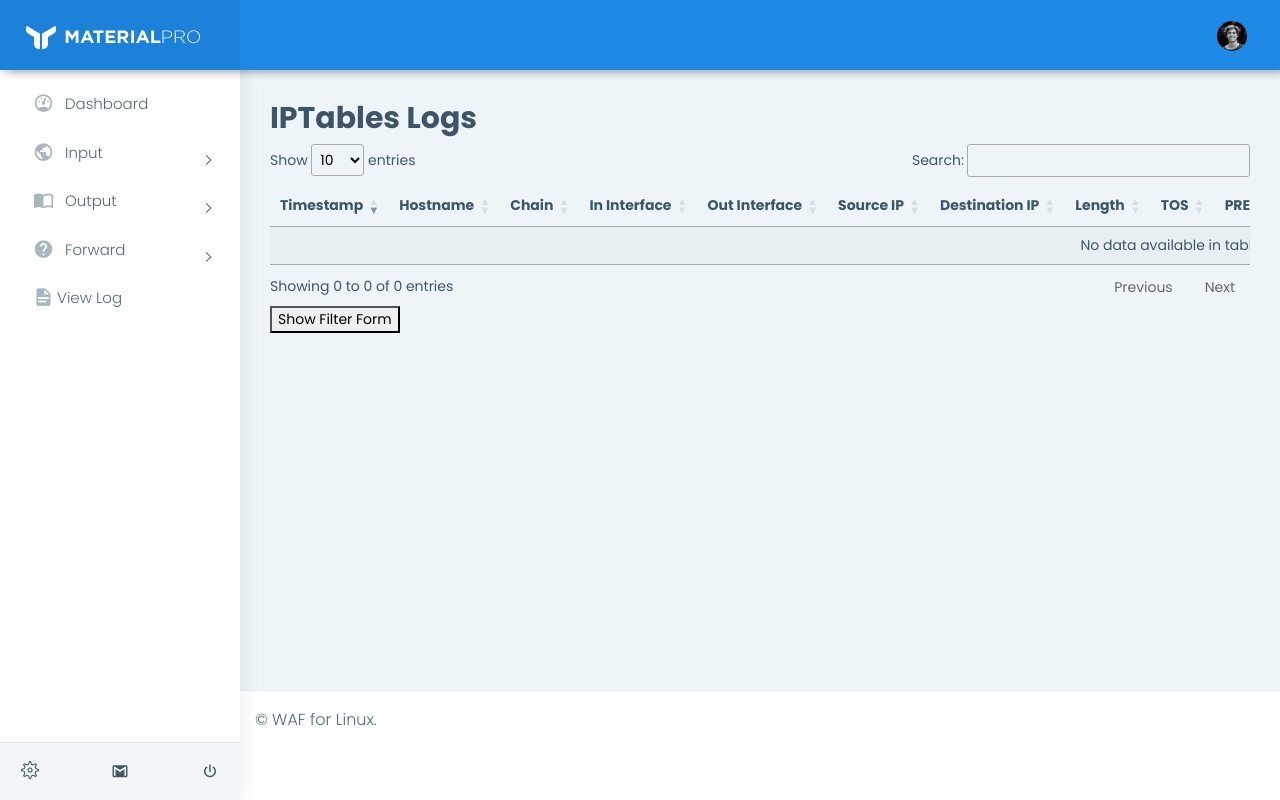
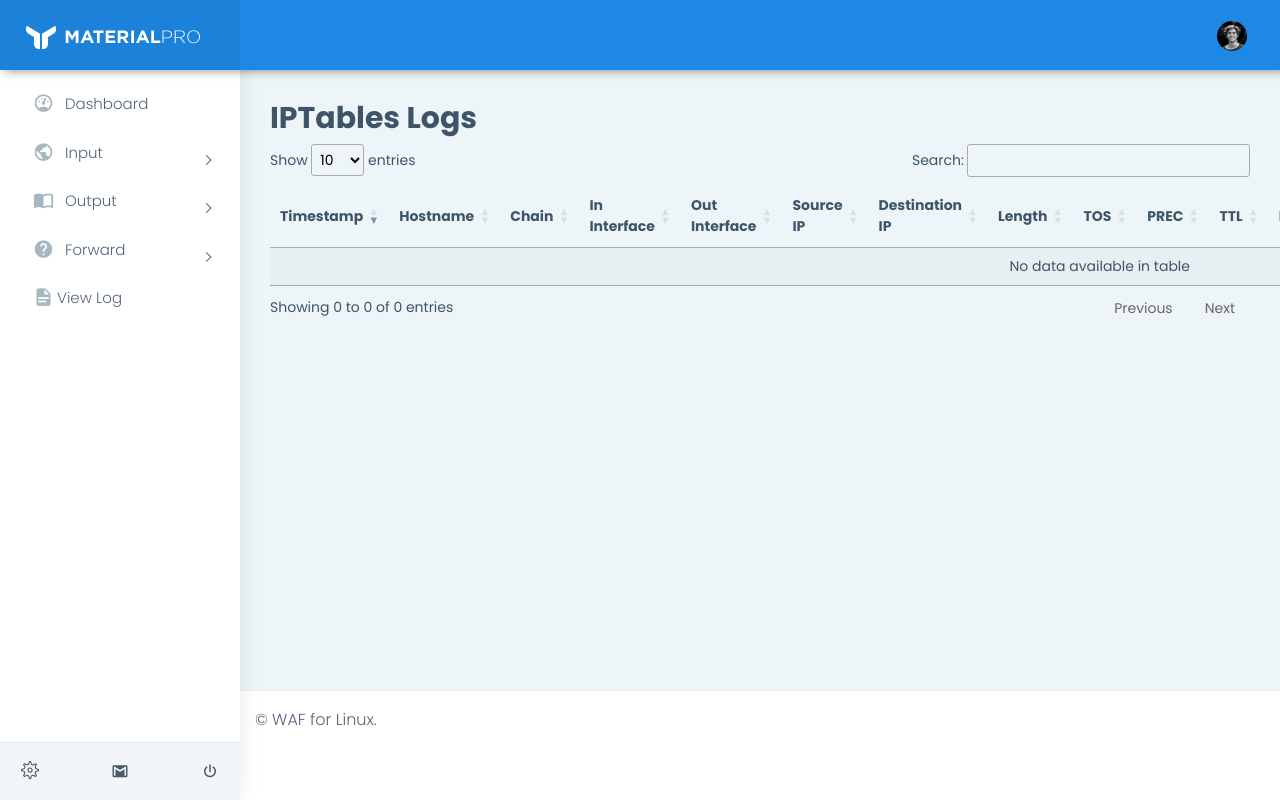
Before and after one commit to anhnh2003/WAFLinux, a Flask app: template apps/templates/home/view_log.html in a window 1280 px wide. Run offline with Flask 2, Linux system fonts and the light colour scheme; the template is opened without the code that fills it, so the values that code supplies are empty; some libraries are stand-ins or nearby versions.

Commit message:
revert change

```diff
--- a/apps/templates/home/view_log.html
+++ b/apps/templates/home/view_log.html
@@ -4,25 +4,13 @@
 
 {% block stylesheets %}
 <link href="https://cdn.datatables.net/1.10.21/css/jquery.dataTables.min.css" rel="stylesheet">
-<style>
-    .dataTables_wrapper {
-        overflow-x: auto;
-    }
-    .filter-form {
-        display: none;
-        margin-top: 20px;
-    }
-    .filter-form input {
-        margin-bottom: 10px;
-    }
-</style>
 {% endblock stylesheets %}
 
 {% block content %}
 <div class="container-fluid">
     <h2>IPTables Logs</h2>
     <div class="table-wrapper">
-        <table id="logTable" class="display nowrap" style="width:100%">
+        <table id="logTable" class="display">
             <thead>
                 <tr>
                     <th>Timestamp</th>
@@ -71,109 +59,22 @@
                 </tr>
                 {% endfor %}
             </tbody>
+
         </table>
-    </div>
-    <div>
-        <button id="filterButton">Show Filter Form</button>
-        <div class="filter-form" id="filterForm">
-            <label for="filterTimestamp">Timestamp:</label>
-            <input type="text" id="filterTimestamp" placeholder="Enter timestamp">
-            <label for="filterHostname">Hostname:</label>
-            <input type="text" id="filterHostname" placeholder="Enter hostname">
-            <label for="filterChain">Chain:</label>
-            <input type="text" id="filterChain" placeholder="Enter chain">
-            <label for="filterInInterface">In Interface:</label>
-            <input type="text" id="filterInInterface" placeholder="Enter in interface">
-            <label for="filterOutInterface">Out Interface:</label>
-            <input type="text" id="filterOutInterface" placeholder="Enter out interface">
-            <label for="filterSrcIP">Source IP:</label>
-            <input type="text" id="filterSrcIP" placeholder="Enter source IP">
-            <label for="filterDstIP">Destination IP:</label>
-            <input type="text" id="filterDstIP" placeholder="Enter destination IP">
-            <label for="filterLength">Length:</label>
-            <input type="text" id="filterLength" placeholder="Enter length">
-            <label for="filterTOS">TOS:</label>
-            <input type="text" id="filterTOS" placeholder="Enter TOS">
-            <label for="filterPREC">PREC:</label>
-            <input type="text" id="filterPREC" placeholder="Enter PREC">
-            <label for="filterTTL">TTL:</label>
-            <input type="text" id="filterTTL" placeholder="Enter TTL">
-            <label for="filterID">ID:</label>
-            <input type="text" id="filterID" placeholder="Enter ID">
-            <label for="filterFlags">Flags:</label>
-            <input type="text" id="filterFlags" placeholder="Enter flags">
-            <label for="filterProtocol">Protocol:</label>
-            <input type="text" id="filterProtocol" placeholder="Enter protocol">
-            <label for="filterSrcPort">Source Port:</label>
-            <input type="text" id="filterSrcPort" placeholder="Enter source port">
-            <label for="filterDstPort">Destination Port:</label>
-            <input type="text" id="filterDstPort" placeholder="Enter destination port">
-            <label for="filterWindow">Window:</label>
-            <input type="text" id="filterWindow" placeholder="Enter window">
-            <label for="filterRES">RES:</label>
-            <input type="text" id="filterRES" placeholder="Enter RES">
-            <label for="filterDetail">Detail:</label>
-            <input type="text" id="filterDetail" placeholder="Enter detail">
-            <button id="applyFilterButton">Apply Filter</button>
-        </div>
-        <p id="noResultMessage" style="display:none;">No result found</p>
     </div>
 </div>
 {% endblock content %}
 
 {% block javascripts %}
+<script src="https://code.jquery.com/jquery-3.5.1.min.js"></script>
 <script src="https://cdn.datatables.net/1.10.21/js/jquery.dataTables.min.js"></script>
 <script>
     $(document).ready(function() {
-        var table = $('#logTable').DataTable({
+        $('#logTable').DataTable({
             "order": [[0, "desc"]],
             "searching": true,
             "paging": true,
-            "info": true,
-            "scrollX": true
-        });
-
-        $('#filterButton').on('click', function() {
-            $('#filterForm').toggle();
-        });
-
-        $('#applyFilterButton').on('click', function() {
-            var filterValues = [
-                $('#filterTimestamp').val(),
-                $('#filterHostname').val(),
-                $('#filterChain').val(),
-                $('#filterInInterface').val(),
-                $('#filterOutInterface').val(),
-                $('#filterSrcIP').val(),
-                $('#filterDstIP').val(),
-                $('#filterLength').val(),
-                $('#filterTOS').val(),
-                $('#filterPREC').val(),
-                $('#filterTTL').val(),
-                $('#filterID').val(),
-                $('#filterFlags').val(),
-                $('#filterProtocol').val(),
-                $('#filterSrcPort').val(),
-                $('#filterDstPort').val(),
-                $('#filterWindow').val(),
-                $('#filterRES').val(),
-                $('#filterDetail').val()
-            ];
-
-            var filterString = filterValues.join(' ');
-            table.search(filterString).draw();
-
-            if (table.rows({ filter: 'applied' }).data().length === 0) {
-                $('#noResultMessage').show();
-            } else {
-                $('#noResultMessage').hide();
-            }
-        });
-
-        $('#logTable thead th').on('click', function() {
-            var column = table.column($(this).index());
-            var order = column.order();
-            column.order(order[0][1] === 'asc' ? 'desc' : 'asc').draw();
+            "info": true
         });
     });
 </script>
```
Also changed, not shown: apps/urls.py (deleted).
